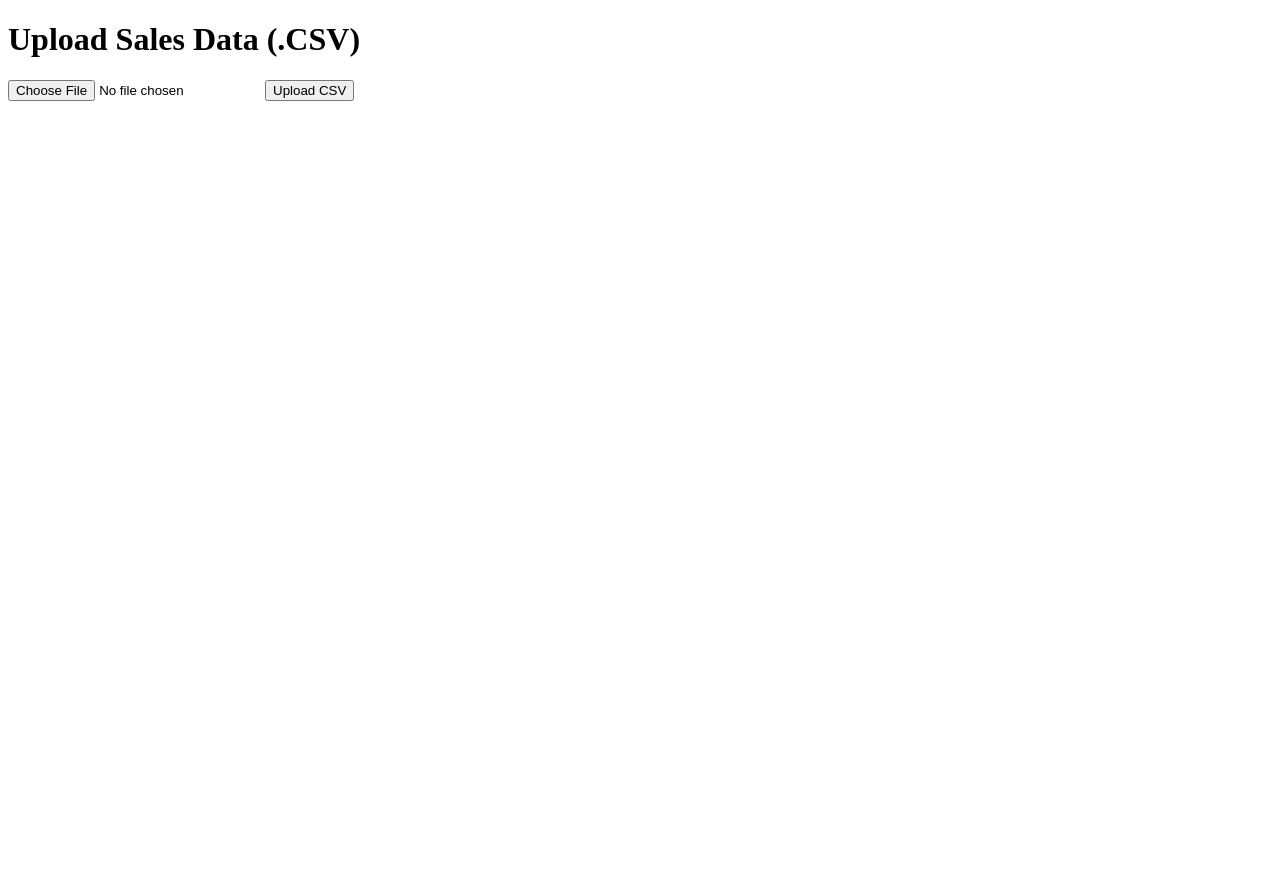
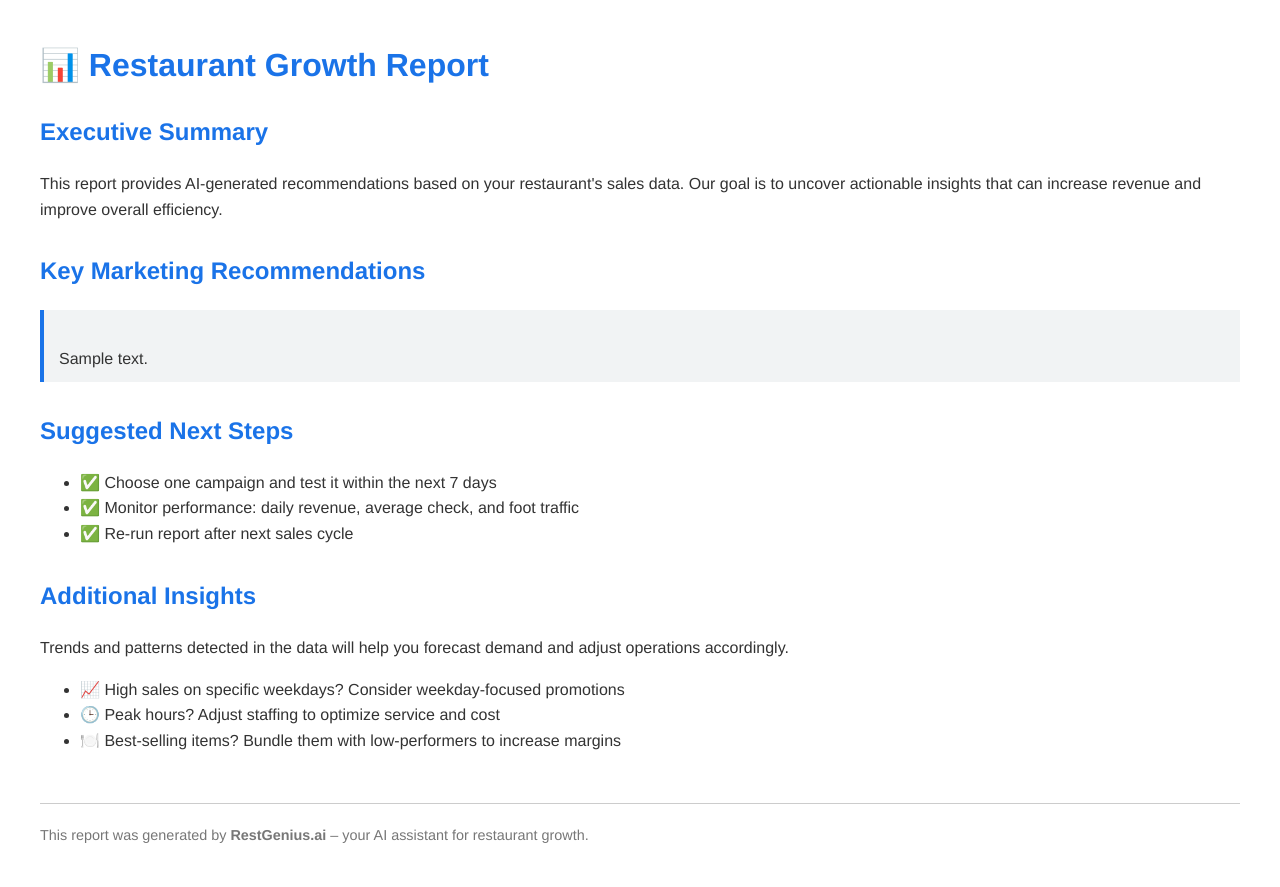
Before and after one commit to RestGenius/restgenius, a Flask app: template templates/index.html in a window 1280 px wide. Before the commit the page ends 101 px from the top, so only its background shows below. Run offline with Flask 3, Linux system fonts and the light colour scheme; the template is opened without the code that fills it: most values are stand-ins (such as "Sample title", 1, 10 or a date in 2020).

Commit message:
Update index.html

```diff
--- a/templates/index.html
+++ b/templates/index.html
@@ -1,13 +1,76 @@
 <!DOCTYPE html>
-<html>
+<html lang="en">
 <head>
-    <title>RestGenius - Sales Analyzer</title>
+  <meta charset="UTF-8">
+  <title>Marketing Report</title>
+  <style>
+    body {
+      font-family: "Helvetica Neue", Helvetica, Arial, sans-serif;
+      margin: 40px;
+      color: #333;
+      line-height: 1.6;
+    }
+    h1, h2, h3 {
+      color: #1a73e8;
+    }
+    .section {
+      margin-bottom: 30px;
+    }
+    .highlight {
+      background-color: #f1f3f4;
+      padding: 10px 15px;
+      border-left: 4px solid #1a73e8;
+      margin-top: 10px;
+      white-space: pre-line;
+    }
+    footer {
+      margin-top: 50px;
+      font-size: 0.9em;
+      color: #777;
+      border-top: 1px solid #ccc;
+      padding-top: 20px;
+    }
+  </style>
 </head>
 <body>
-    <h1>Upload Sales Data (.CSV)</h1>
-    <form action="/analyze" method="post" enctype="multipart/form-data">
-        <input type="file" name="file" accept=".csv" required>
-        <button type="submit">Upload CSV</button>
-    </form>
+  <h1>📊 Restaurant Growth Report</h1>
+
+  <div class="section">
+    <h2>Executive Summary</h2>
+    <p>
+      This report provides AI-generated recommendations based on your restaurant's sales data.
+      Our goal is to uncover actionable insights that can increase revenue and improve overall efficiency.
+    </p>
+  </div>
+
+  <div class="section">
+    <h2>Key Marketing Recommendations</h2>
+    <div class="highlight">
+      {{ content }}
+    </div>
+  </div>
+
+  <div class="section">
+    <h2>Suggested Next Steps</h2>
+    <ul>
+      <li>✅ Choose one campaign and test it within the next 7 days</li>
+      <li>✅ Monitor performance: daily revenue, average check, and foot traffic</li>
+      <li>✅ Re-run report after next sales cycle</li>
+    </ul>
+  </div>
+
+  <div class="section">
+    <h2>Additional Insights</h2>
+    <p>Trends and patterns detected in the data will help you forecast demand and adjust operations accordingly.</p>
+    <ul>
+      <li>📈 High sales on specific weekdays? Consider weekday-focused promotions</li>
+      <li>🕒 Peak hours? Adjust staffing to optimize service and cost</li>
+      <li>🍽️ Best-selling items? Bundle them with low-performers to increase margins</li>
+    </ul>
+  </div>
+
+  <footer>
+    This report was generated by <strong>RestGenius.ai</strong> – your AI assistant for restaurant growth.
+  </footer>
 </body>
 </html>
```
